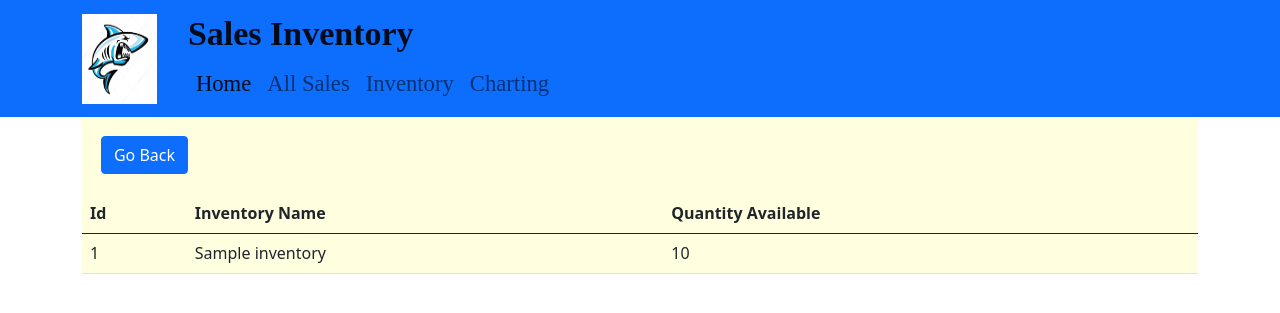
After one commit to Mwangikimathi/SalesSystem, a Flask app: page /inventory in a window 1280 px wide. The commit adds this page. Shown: the top 313 px of the page. Run offline with Flask 2, Linux system fonts and the light colour scheme; tables that the repository leaves empty hold one stand-in row (values such as "Sample post"); parts of the project's set-up code (start-up, migrations or seed data) failed here and were passed over; some libraries are stand-ins or nearby versions.

Commit message:
Addded the inventory tab in the navbar

```diff
--- a/app.py
+++ b/app.py
@@ -108,6 +108,14 @@ def all_sales():
         print(sale_all)
         return render_template('all_sale.html', invent = sale_all)
 
+@app.route('/inventory', methods = ['GET'])
+def inventory():
+    if request.method == 'GET':
+        inv_all = Item.query.with_entities(Item.id,Item.name,Item.stock).all()
+        print(inv_all)
+        return render_template('inventory.html',advant = inv_all)
+
+
 @app.route('/charting')
 def charting():
     sale_data = Sale.query.with_entities(Sale.quantity).all()
@@ -125,7 +133,7 @@ def charting():
             chart_data[str(dt)] = s.quantity
     print(chart_data)
 
-    line_chart = pygal.Bar()
+    line_chart = pygal.Bar(margin_right=20,margin_bottom=20,margin_left=20,margin_top=20)
     line_chart.title = 'Sales Made in 2021'
     for k,v in chart_data.items():
         line_chart.add(k, v)
--- a/templates/all_sale.html
+++ b/templates/all_sale.html
@@ -29,5 +29,5 @@
             {% endfor %}
         </table>
     </div>
-    </div>s
+    </div>
 {% endblock %}
--- a/templates/base.html
+++ b/templates/base.html
@@ -32,7 +32,7 @@
           </li>
 
           <li class="nav-item">
-            <a class="nav-link" href="#" style="font-family: 'Times New Roman', Times, serif;font-size: 0.6cm;">Inventory</a>
+            <a class="nav-link" href="/inventory" style="font-family: 'Times New Roman', Times, serif;font-size: 0.6cm;">Inventory</a>
           </li>
 
           <li class="nav-item">
--- /dev/null
+++ b/templates/inventory.html
@@ -0,0 +1,34 @@
+{% extends 'base.html' %}
+  {% block content %}
+  <div class="container">
+    <div class="jumbotron jumbotron-fluid" style="background-color:lightyellow;">
+      <a href="/" class="btn btn-primary" style="margin-top: 0.5cm; margin-bottom: 0.5cm; margin-left: 0.5cm;" role="button" data-bs-toggle="button">Go Back</a>
+    <table class="table" id="salesTable">
+        <thead>
+        <tr>
+            <th scope="col">Id</th>
+            <th scope="col">Inventory Name</th>
+            <th scope="col">Quantity Available</th>
+        </tr>
+        </thead>
+        <tbody>
+            <tr>
+            {% for ad in advant %}
+            <tr>
+                <td colspan="1">
+                {{ad.id}}
+                </td>
+                <td>
+                {{ad.name}}
+                </td>
+                <td>
+                {{ad.stock}}
+                </td>
+            </tr>
+        </tbody>
+        {% endfor %}
+    </table>
+</div>
+</div>
+
+  {% endblock %}
```
